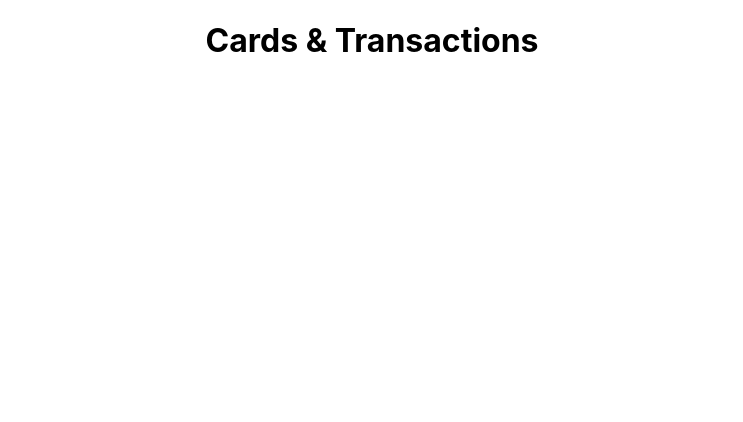
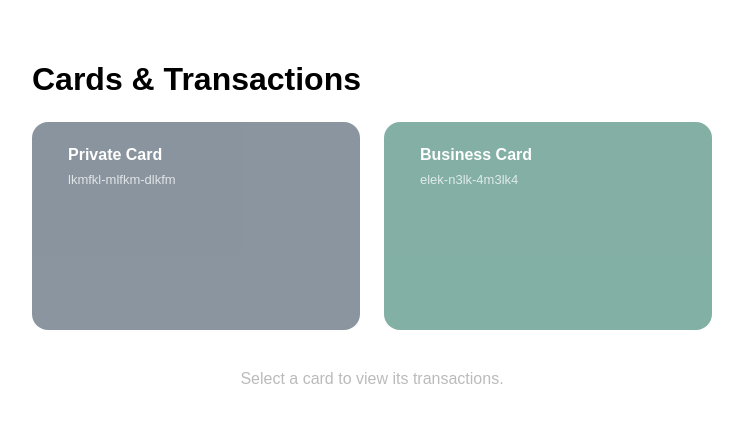
Before and after one commit to pkdadson/cards-and-transaction-overview-page, a React (Vite) app: page / in a window 1280 px wide. Shown: the top 422 px of the page, without its empty margins (268-1011 px from the left). Built offline with nearby package versions, Linux system fonts and the light colour scheme.

Commit message:
Add Redux Toolkit and React-Redux, enhance App component with styled-components, and improve tests.

```diff
--- a/package.json
+++ b/package.json
@@ -10,8 +10,11 @@
     "test": "vitest"
   },
   "dependencies": {
+    "@reduxjs/toolkit": "^2.11.2",
     "react": "^19.2.0",
-    "react-dom": "^19.2.0"
+    "react-dom": "^19.2.0",
+    "react-redux": "^9.2.0",
+    "styled-components": "^6.3.11"
   },
   "devDependencies": {
     "@testing-library/dom": "^10.4.1",
--- a/src/App.css
+++ b/src/App.css
@@ -1,3 +1,8 @@
-.App {
-  text-align: center;
+* {
+  box-sizing: border-box;
 }
+
+body {
+  margin: 0;
+  background: #f5f5f5;
+}
--- a/src/App.tsx
+++ b/src/App.tsx
@@ -1,11 +1,92 @@
-import "./App.css";
+import { useState } from 'react';
+import styled from 'styled-components';
+import { CardList } from './components/CardList';
+import { AmountFilter } from './components/AmountFilter';
+import { TransactionList } from './components/TransactionList';
+import { useGetCardsQuery, useGetTransactionsQuery } from './api/cardsApi';
 
 function App() {
+  const [selectedCardId, setSelectedCardId] = useState<string | null>(null);
+  const [filterAmount, setFilterAmount] = useState('');
+
+  const { data: cards = [], isLoading: cardsLoading } = useGetCardsQuery();
+  const { data: transactions = [], isFetching: transactionsFetching } =
+    useGetTransactionsQuery(selectedCardId ?? '', { skip: selectedCardId === null });
+
+  const selectedCard = cards.find((c) => c.id === selectedCardId) ?? null;
+
+  function handleCardSelect(cardId: string) {
+    setSelectedCardId(cardId);
+    setFilterAmount('');
+  }
+
   return (
-    <div className="App">
+    <Page>
       <h1>Cards & Transactions</h1>
-    </div>
+
+      <Section>
+        {cardsLoading ? (
+          <p>Loading cards…</p>
+        ) : (
+          <CardList cards={cards} selectedCardId={selectedCardId} onSelect={handleCardSelect} />
+        )}
+      </Section>
+
+      {selectedCard && (
+        <>
+          <Section>
+            <AmountFilter value={filterAmount} onChange={setFilterAmount} />
+          </Section>
+
+          <Section>
+            <SectionHeading $color={selectedCard.color}>
+              {selectedCard.description}
+            </SectionHeading>
+            {transactionsFetching ? (
+              <p>Loading transactions…</p>
+            ) : (
+              <TransactionList
+                transactions={transactions}
+                cardColor={selectedCard.color}
+                filterAmount={filterAmount}
+              />
+            )}
+          </Section>
+        </>
+      )}
+
+      {!selectedCard && !cardsLoading && (
+        <Hint>Select a card to view its transactions.</Hint>
+      )}
+    </Page>
   );
 }
 
+const Page = styled.div`
+  max-width: 680px;
+  height: 100vh;
+  margin: 0 auto;
+  padding: 40px 24px;
+  font-family: sans-serif;
+`;
+
+const Section = styled.section`
+  margin-top: 24px;
+`;
+
+const SectionHeading = styled.h2<{ $color: string }>`
+  font-size: 14px;
+  font-weight: 600;
+  text-transform: uppercase;
+  letter-spacing: 0.5px;
+  color: ${({ $color }) => $color};
+  margin: 0 0 12px;
+`;
+
+const Hint = styled.p`
+  color: #bbb;
+  margin-top: 40px;
+  text-align: center;
+`;
+
 export default App;
--- /dev/null
+++ b/src/api/cardsApi.ts
@@ -0,0 +1,38 @@
+import { createApi, fakeBaseQuery } from '@reduxjs/toolkit/query/react';
+import cardsRaw from '../data/cards.json';
+import transactionsRaw from '../data/transactions.json';
+import type { Card, Transaction } from '../types';
+
+const CARD_COLORS: Record<string, string> = {
+  'lkmfkl-mlfkm-dlkfm': '#2c3e50',
+  'elek-n3lk-4m3lk4': '#1e6f5c',
+};
+
+const pause = (ms: number) => new Promise((resolve) => setTimeout(resolve, ms));
+
+export const cardsApi = createApi({
+  reducerPath: 'cardsApi',
+  baseQuery: fakeBaseQuery(),
+  endpoints: (builder) => ({
+    getCards: builder.query<Card[], void>({
+      queryFn: async () => {
+        await pause(300);
+        const cards: Card[] = cardsRaw.map((card) => ({
+          ...card,
+          color: CARD_COLORS[card.id] ?? '#555',
+        }));
+        return { data: cards };
+      },
+    }),
+
+    getTransactions: builder.query<Transaction[], string>({
+      queryFn: async (cardId) => {
+        await pause(200);
+        const all = transactionsRaw as Record<string, Transaction[]>;
+        return { data: all[cardId] ?? [] };
+      },
+    }),
+  }),
+});
+
+export const { useGetCardsQuery, useGetTransactionsQuery } = cardsApi;
--- /dev/null
+++ b/src/components/AmountFilter.tsx
@@ -0,0 +1,44 @@
+import styled from 'styled-components';
+
+interface Props {
+  value: string;
+  onChange: (value: string) => void;
+}
+
+export function AmountFilter({ value, onChange }: Props) {
+  return (
+    <div>
+      <Label htmlFor="amount-filter">Amount Filter</Label>
+      <div>
+        <Input
+          id="amount-filter"
+          type="number"
+          value={value}
+          onChange={(e) => onChange(e.target.value)}
+          placeholder="Amount"
+          min="0"
+          step="0.01"
+        />
+      </div>
+    </div>
+  );
+}
+
+const Label = styled.label`
+  font-size: 14px;
+  font-weight: 600;
+  color: #000;
+  padding: 10px;
+`;
+
+const Input = styled.input`
+  box-sizing: border-box;
+  width: 100%;
+  max-width: 680px;
+  height: 40px;
+  padding: 6px 24px;
+  margin-top: 10px;
+  border: 1px solid #ccc;
+  border-radius: 6px;
+  font-size: 14px;
+`;
--- /dev/null
+++ b/src/components/CardList.tsx
@@ -0,0 +1,66 @@
+import styled from 'styled-components';
+import type { Card } from '../types';
+
+interface Props {
+  cards: Card[];
+  selectedCardId: string | null;
+  onSelect: (cardId: string) => void;
+}
+
+export function CardList({ cards, selectedCardId, onSelect }: Props) {
+  return (
+    <List>
+      {cards.map((card) => (
+        <CardItem
+          key={card.id}
+          $color={card.color}
+          $selected={card.id === selectedCardId}
+          onClick={() => onSelect(card.id)}
+          onKeyDown={(e) => e.key === 'Enter' && onSelect(card.id)}
+          role="button"
+          aria-pressed={card.id === selectedCardId}
+          tabIndex={0}
+        >
+          <CardName>{card.description}</CardName>
+          <CardId>{card.id}</CardId>
+        </CardItem>
+      ))}
+    </List>
+  );
+}
+
+const List = styled.div`
+  display: flex;
+  gap: 24px;
+  flex-wrap: wrap;
+  `;
+
+  const CardItem = styled.div<{ $color: string; $selected: boolean }>`
+  flex: 1;
+  height: 160px;
+  padding: 24px 36px;
+  border-radius: 16px;
+  background: ${({ $color }) => $color};
+  color: white;
+  cursor: pointer;
+  display: flex;
+  flex-direction: column;
+  gap: 8px;
+  opacity: ${({ $selected }) => ($selected ? 1 : 0.55)};
+  outline: none;
+
+  &:focus-visible {
+    outline: 2px solid ${({ $color }) => $color};
+    outline-offset: 3px;
+  }
+`;
+
+const CardName = styled.span`
+  font-size: 16px;
+  font-weight: 600;
+`;
+
+const CardId = styled.span`
+  font-size: 13px;
+  opacity: 0.75;
+`;
--- /dev/null
+++ b/src/components/TransactionList.tsx
@@ -0,0 +1,70 @@
+import styled from 'styled-components';
+import type { Transaction } from '../types';
+
+interface Props {
+  transactions: Transaction[];
+  cardColor: string;
+  filterAmount: string;
+}
+
+export function TransactionList({ transactions, cardColor, filterAmount }: Props) {
+  const minAmount = filterAmount !== '' ? parseFloat(filterAmount) : null;
+
+  const visible =
+    minAmount !== null
+      ? transactions.filter((t) => t.amount >= minAmount)
+      : transactions;
+
+  if (visible.length === 0) {
+    return <Empty>No transactions match the current filter.</Empty>;
+  }
+
+  return (
+    <List>
+      {visible.map((tx) => (
+        <Item key={tx.id} $accent={cardColor}>
+          <span>{tx.description}</span>
+          <Amount $negative={tx.amount < 0}>{formatAmount(tx.amount)}</Amount>
+        </Item>
+      ))}
+    </List>
+  );
+}
+
+function formatAmount(amount: number): string {
+  const abs = Math.abs(amount).toFixed(2);
+  return amount < 0 ? `−${abs}€` : `${abs}€`;
+}
+
+const List = styled.ul`
+  list-style: none;
+  width: 100%;
+  margin: 0;
+  padding: 0;
+  display: flex;
+  flex-direction: column;
+  gap: 16px;
+`;
+
+const Item = styled.li<{ $accent: string }>`
+  box-sizing: border-box;
+  display: flex;
+  justify-content: space-between;
+  width: 100%;
+  height: 60px;
+  align-items: center;
+  padding: 16px;
+  border-left: 3px solid ${({ $accent }) => $accent};
+  background: #fafafa;
+  border-radius: 4px;
+`;
+
+const Amount = styled.span<{ $negative: boolean }>`
+  font-weight: 600;
+  color: ${({ $negative }) => ($negative ? '#c0392b' : 'inherit')};
+`;
+
+const Empty = styled.p`
+  color: #aaa;
+  font-size: 14px;
+`;
--- a/src/index.tsx
+++ b/src/index.tsx
@@ -1,11 +1,15 @@
 import React from "react";
 import ReactDOM from "react-dom/client";
+import { Provider } from "react-redux";
+import { store } from "./store";
 import "./index.css";
 import App from "./App";
 
 const root = ReactDOM.createRoot(document.getElementById("root") as HTMLElement);
 root.render(
   <React.StrictMode>
-    <App />
+    <Provider store={store}>
+      <App />
+    </Provider>
   </React.StrictMode>
 );
--- /dev/null
+++ b/src/store/index.ts
@@ -0,0 +1,13 @@
+import { configureStore } from '@reduxjs/toolkit';
+import { cardsApi } from '../api/cardsApi';
+
+export const store = configureStore({
+  reducer: {
+    [cardsApi.reducerPath]: cardsApi.reducer,
+  },
+  middleware: (getDefaultMiddleware) =>
+    getDefaultMiddleware().concat(cardsApi.middleware),
+});
+
+export type RootState = ReturnType<typeof store.getState>;
+export type AppDispatch = typeof store.dispatch;
--- /dev/null
+++ b/src/types/index.ts
@@ -0,0 +1,11 @@
+export interface Card {
+  id: string;
+  description: string;
+  color: string;
+}
+
+export interface Transaction {
+  id: string;
+  amount: number;
+  description: string;
+}
```
Also changed, not shown: 2 other files (tests, documents, lock files or other folders).
